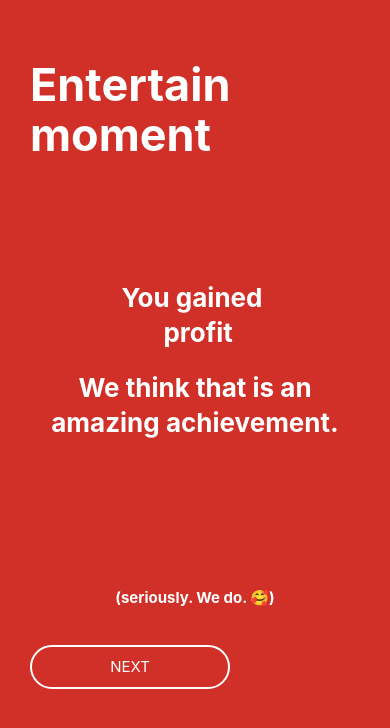
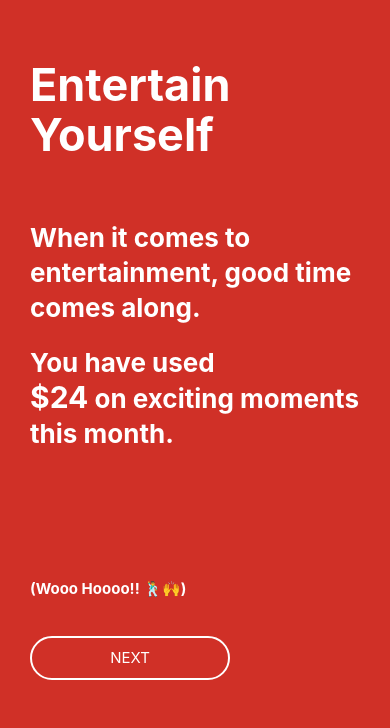
Before and after one commit to Lo-pez/Stacked, a React Native app in the folder stacked/: screen /WrapData3 in a window 390 px wide. Shown: the top 728 px of the page. Built offline with nearby package versions, Linux system fonts and the light colour scheme.

Commit message:
wrap 3 finished

```diff
--- a/stacked/components/WrapData2.js
+++ b/stacked/components/WrapData2.js
@@ -28,7 +28,7 @@ const WrapData2 = ({navigation}) => {
           </Text>
         </Text>
 
-        <Text style={styles.compare}>on Vacation this month!</Text>
+        <Text style={styles.compare}>on vacation this month!</Text>
       </Animatable.View>
 
       <Animatable.View
--- a/stacked/components/WrapData3.js
+++ b/stacked/components/WrapData3.js
@@ -7,41 +7,47 @@ const WrapData3 = ({navigation}) => {
   return (
     <View style={styles.container}>
       <Animatable.Text
-        animation="flipInX"
+        animation="fadeInDownBig"
         direction="alternate"
         easing="ease-out-cubic"
         duration={2000}
         style={styles.top}>
-        Entertain moment
+        Entertain Yourself
       </Animatable.Text>
 
       <Animatable.View
-        animation="flipInX"
+        animation="fadeInUpBig"
         easing="ease-out-cubic"
         duration={2000}
         delay={600}
-        style={{marginTop: 120}}>
-        <Text style={styles.compare}>You gained </Text>
-        <Text style={styles.compare}> profit</Text>
+        style={{marginTop: 60}}>
+        <Text style={styles.compare}>
+          When it comes to entertainment, good time comes along.
+        </Text>
       </Animatable.View>
 
       <Animatable.View
-        animation="flipInY"
+        animation="fadeInUpBig"
         easing="ease-out-cubic"
         duration={2000}
         delay={600}
         style={{marginTop: 20}}>
-        <Text style={styles.compare2}>We think that is an</Text>
-        <Text style={styles.compare2}>amazing achievement.</Text>
+        <Text style={styles.compare2}>You have used</Text>
+        <Text style={styles.compare2}>
+          <Text style={{fontSize: 30, lineHeight: 35}}>
+            ${data.user.new_metrics.wants.entertainment}
+          </Text>
+          <Text> on exciting moments this month.</Text>
+        </Text>
       </Animatable.View>
 
       <Animatable.Text
-        animation="flipInY"
+        animation="fadeInUpBig"
         easing="ease-out-cubic"
         duration={2000}
         delay={1000}
         style={styles.desc}>
-        (seriously. We do. 🥰)
+        (Wooo Hoooo!! 🕺🙌)
       </Animatable.Text>
 
       <View style={styles.button}>
@@ -82,25 +88,22 @@ const styles = StyleSheet.create({
   },
   desc: {
     color: '#ffffff',
-    marginTop: 150,
+    marginTop: 130,
     fontSize: 15,
     lineHeight: 15,
     fontWeight: 'bold',
-    textAlign: 'center',
   },
   compare: {
     color: '#ffffff',
     fontSize: 26,
     lineHeight: 35,
     fontWeight: 'bold',
-    textAlign: 'center',
   },
   compare2: {
     color: '#ffffff',
     fontSize: 26,
     lineHeight: 35,
     fontWeight: 'bold',
-    textAlign: 'center',
   },
   button: {
     color: '#ffffff',
```
